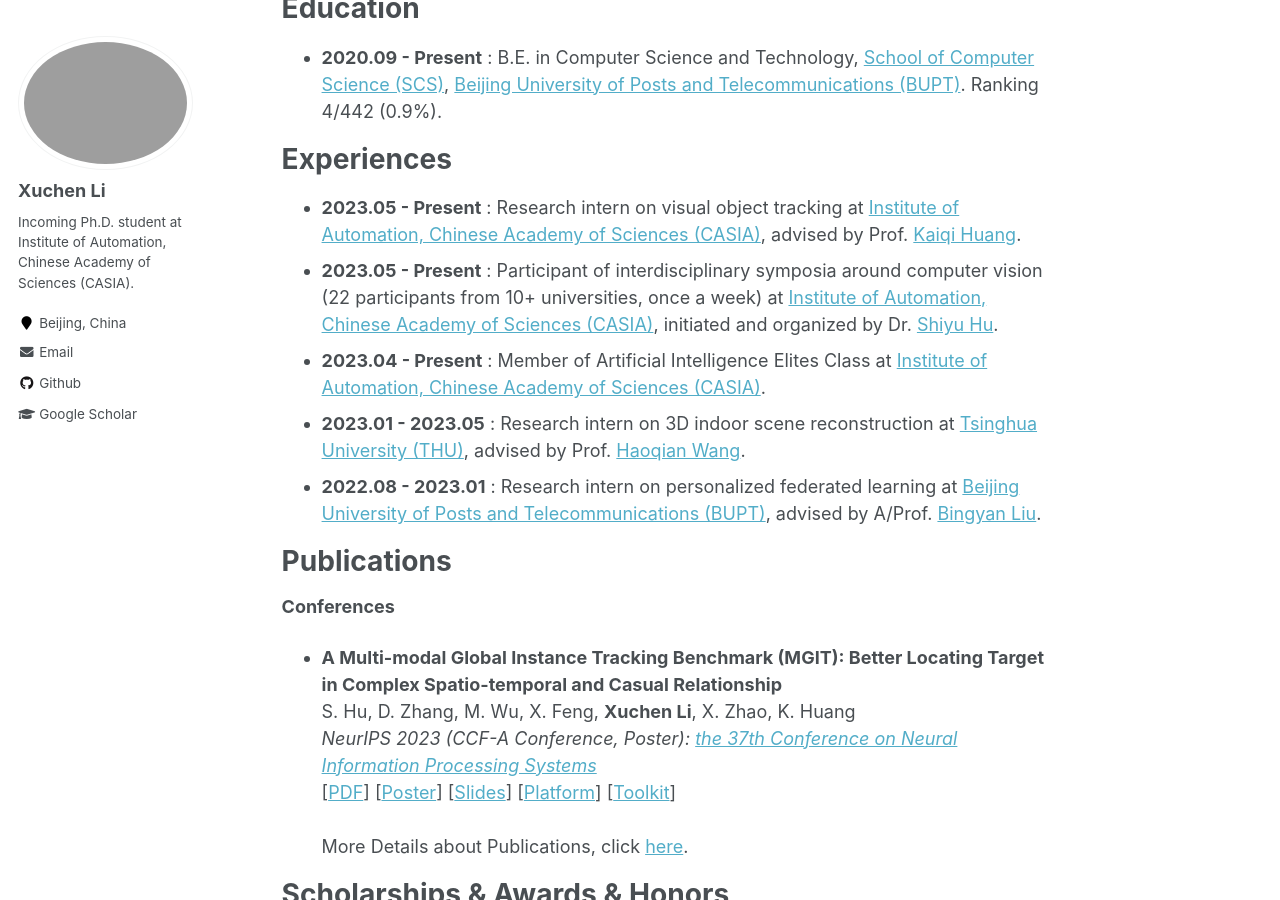
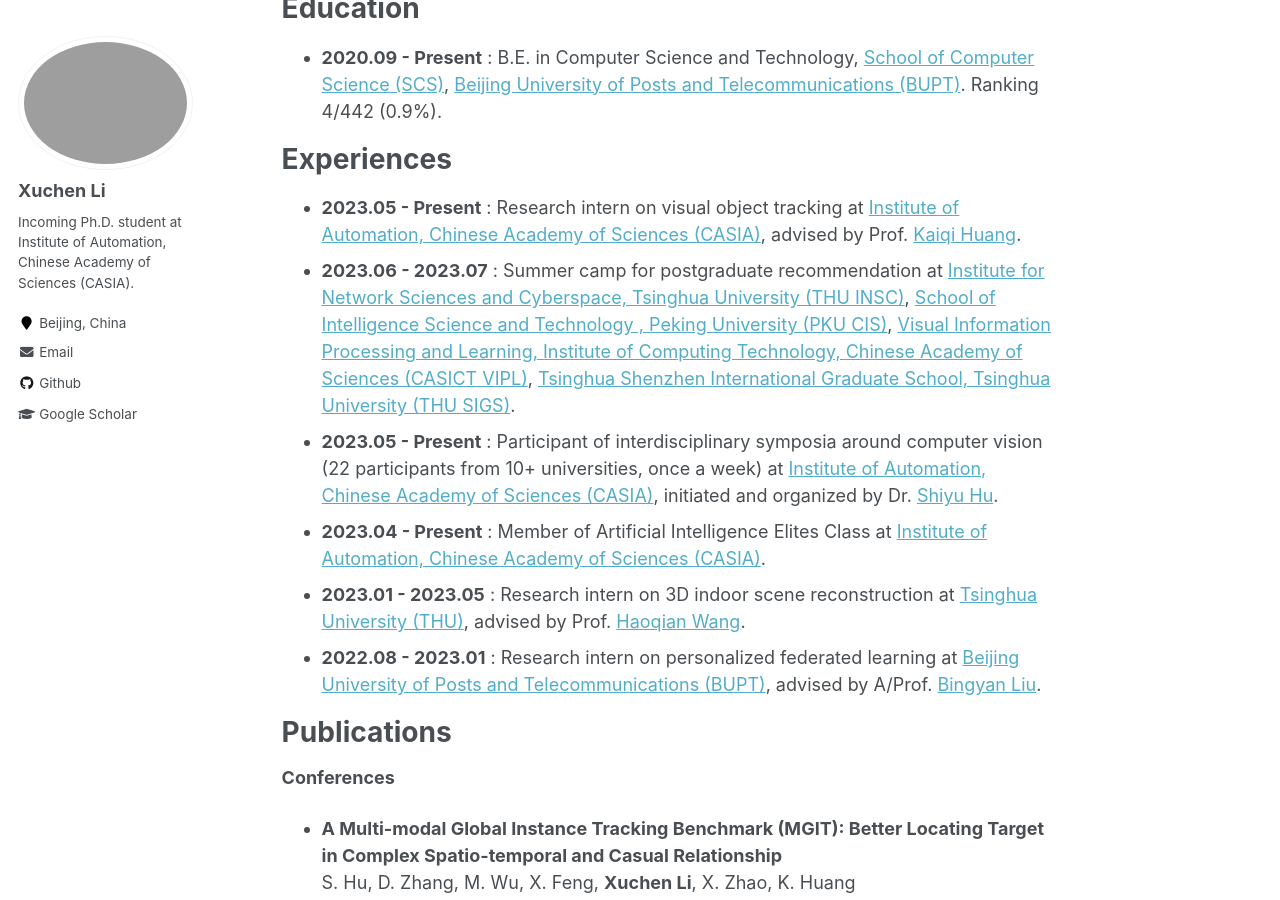
Before and after one commit to Xuchen-Li/Xuchen-Li.github.io, a Jekyll site: the page built from _pages/about.md, in a window 1280 px wide and 900 px high, scrolled down 1215 px. Built offline with Jekyll 4.4.1, drawn with Linux system fonts in a browser that asks for light colours.

Commit message:
Update about.md

```diff
--- a/_pages/about.md
+++ b/_pages/about.md
@@ -42,6 +42,8 @@ Education
 Experiences
 ======
 * **2023.05 - Present** : Research intern on visual object tracking at [Institute of Automation, Chinese Academy of Sciences (CASIA)](http://english.ia.cas.cn/),  advised by Prof. [Kaiqi Huang](https://people.ucas.ac.cn/~huangkaiqi?language=en).
+* **2023.06 - 2023.07** : Summer camp for postgraduate recommendation at [Institute for Network Sciences and Cyberspace, Tsinghua University (THU INSC)](https://www.insc.tsinghua.edu.cn/), [School of Intelligence Science and Technology
+, Peking University (PKU CIS)](https://www.cis.pku.edu.cn/index.htm), [Visual Information Processing and Learning, Institute of Computing Technology, Chinese Academy of Sciences (CASICT VIPL)](http://vipl.ict.ac.cn/en/index.html), [Tsinghua Shenzhen International Graduate School, Tsinghua University (THU SIGS)](https://www.sigs.tsinghua.edu.cn/en/).
 * **2023.05 - Present** : Participant of interdisciplinary symposia around computer vision (22 participants from 10+ universities, once a week) at [Institute of Automation, Chinese Academy of Sciences (CASIA)](http://english.ia.cas.cn/),  initiated and organized by Dr. [Shiyu Hu](https://huuuuusy.github.io/).
 * **2023.04 - Present** : Member of Artificial Intelligence Elites Class at [Institute of Automation, Chinese Academy of Sciences (CASIA)](http://english.ia.cas.cn/).
 * **2023.01 - 2023.05** : Research intern on 3D indoor scene reconstruction at [Tsinghua University (THU)](https://www.tsinghua.edu.cn/en/),  advised by Prof. [Haoqian Wang](https://scholar.google.com/citations?hl=zh-CN&user=eldgnIYAAAAJ&hl=en).
```
